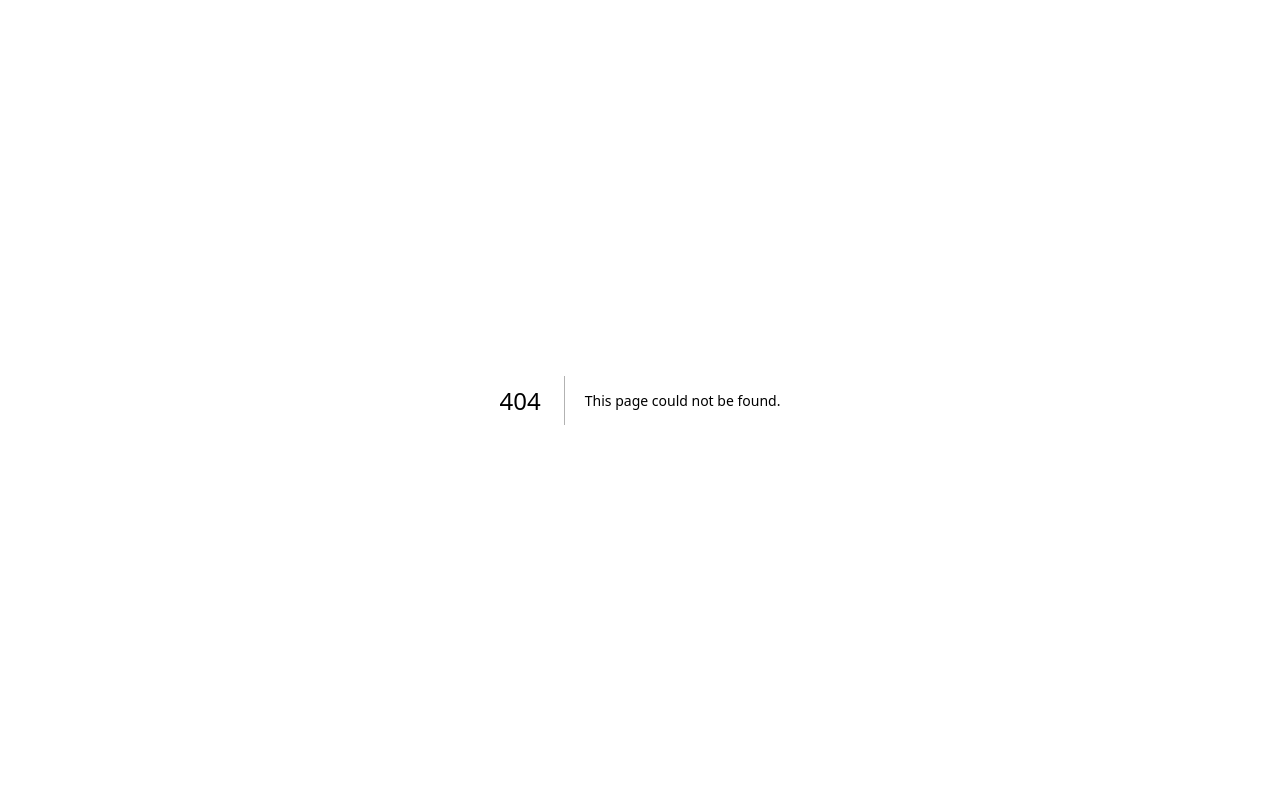
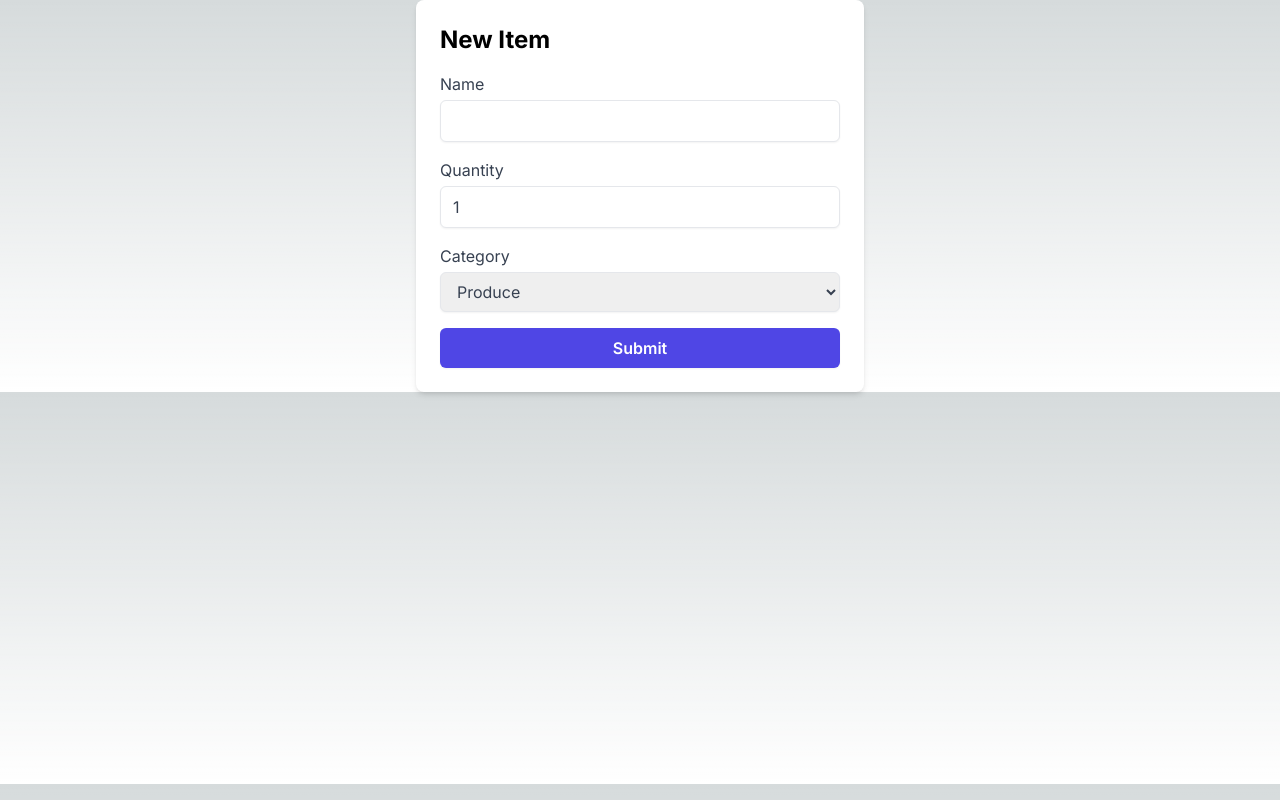
Before and after one commit to Owais-H/cprg306-assignments, a Next.js app: page /week-4 in a window 1280 px wide. Before the commit this address had no page. Built offline with nearby package versions, Linux system fonts and the light colour scheme.

Commit message:
week-4 assignment
created week-4 Assignment that includes developing new pages.js and new-item-list.js in week 4. and showing a form with fields and a submit button with handle event.

```diff
--- a/app/page.js
+++ b/app/page.js
@@ -11,8 +11,12 @@ export default function Home() {
       <h1 className="text-xl text-white">CPRG 306: Web Development 2 - Assignments</h1>
       <div>
       <Link className={linkStyles} href="./week-2">Week 2 Assignment</Link>
-      </div><div>
+      </div>
+      <div>
       <Link className={linkStyles} href="./week-3">Week 3 Assignment</Link>
+      </div>
+      <div>
+      <Link className={linkStyles} href="./week-4">Week 4 Assignment</Link>
       </div>
     </main>
   );
--- /dev/null
+++ b/app/week-4/new-item.js
@@ -0,0 +1,87 @@
+"use client";
+
+import React, { useState } from 'react';
+
+const NewItem = () => {
+  let [name, setName] = useState('');
+  let [quantity, setQuantity] = useState(1);
+  let [category, setCategory] = useState('produce');
+
+  let handleSubmit = (event) => {
+    event.preventDefault();
+
+    let item = {
+      name,
+      quantity,
+      category,
+    };
+
+    console.log(item);
+    alert(`Name: ${name}\nQuantity: ${quantity}\nCategory: ${category}`);
+
+    setName('');
+    setQuantity(1);
+    setCategory('produce');
+  };
+
+  return (
+    <div className="max-w-md mx-auto p-6 bg-white shadow-md rounded-lg">
+      <h1 className="text-2xl font-bold mb-4">New Item</h1>
+      <form onSubmit={handleSubmit}>
+        <div className="mb-4">
+          <label htmlFor="name" className="block text-gray-700">Name</label>
+          <input
+            type="text"
+            id="name"
+            value={name}
+            onChange={(e) => setName(e.target.value)}
+            required
+            className="mt-1 block w-full px-3 py-2 border text-gray-700 rounded-md shadow-sm focus:outline-none focus:ring-indigo-500 focus:border-indigo-500"
+          />
+        </div>
+        <div className="mb-4">
+          <label htmlFor="quantity" className="block text-gray-700">Quantity</label>
+          <input
+            type="number"
+            id="quantity"
+            value={quantity}
+            min="1"
+            max="99"
+            onChange={(e) => setQuantity(Number(e.target.value))}
+            required
+            className="mt-1 block w-full px-3 py-2 border text-gray-700 rounded-md shadow-sm focus:outline-none focus:ring-indigo-500 focus:border-indigo-500"
+          />
+        </div>
+        <div className="mb-4">
+          <label htmlFor="category" className="block text-gray-700">Category</label>
+          <select
+            id="category"
+            value={category}
+            onChange={(e) => setCategory(e.target.value)}
+            className="mt-1 block w-full px-3 py-2 border text-gray-700 rounded-md shadow-sm focus:outline-none focus:ring-indigo-500 focus:border-indigo-500"
+          >
+            <option value="produce">Produce</option>
+            <option value="dairy">Dairy</option>
+            <option value="bakery">Bakery</option>
+            <option value="meat">Meat</option>
+            <option value="frozen">Frozen Foods</option>
+            <option value="canned">Canned Goods</option>
+            <option value="dry">Dry Goods</option>
+            <option value="beverages">Beverages</option>
+            <option value="snacks">Snacks</option>
+            <option value="household">Household</option>
+            <option value="other">Other</option>
+          </select>
+        </div>
+        <button
+          type="submit"
+          className="w-full px-4 py-2 bg-indigo-600 text-white font-semibold rounded-md shadow-sm hover:bg-indigo-700 focus:outline-none focus:ring-2 focus:ring-indigo-500"
+        >
+          Submit
+        </button>
+      </form>
+    </div>
+  );
+};
+
+export default NewItem;
--- /dev/null
+++ b/app/week-4/page.js
@@ -0,0 +1,14 @@
+
+
+import React from 'react';
+import NewItem from './new-item';
+
+const Page = () => {
+  return (
+    <div>
+      <NewItem />
+    </div>
+  );
+};
+
+export default Page;
```
